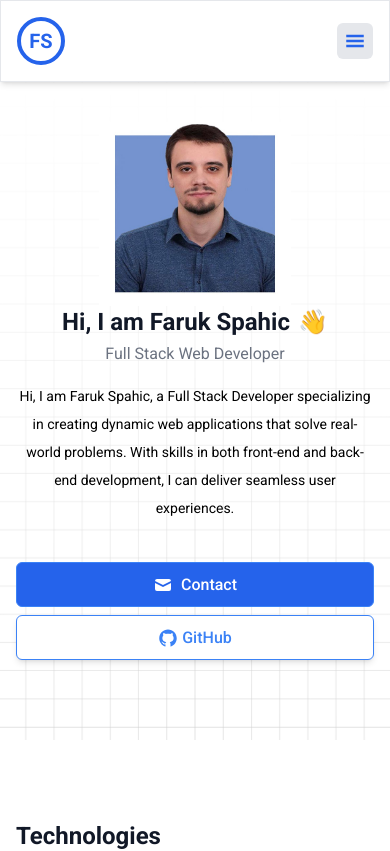
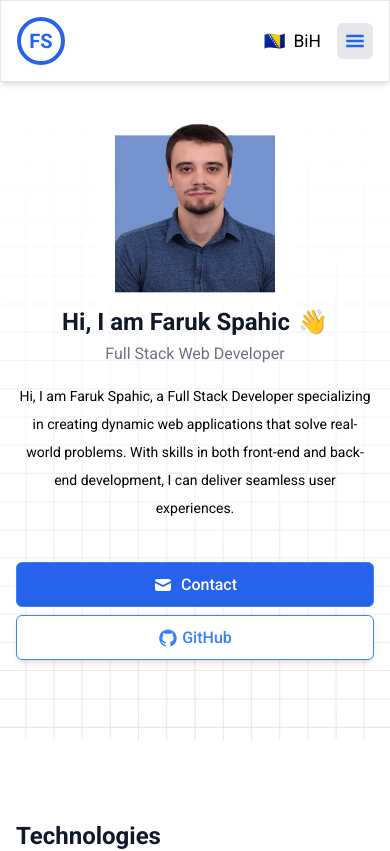
Before and after one commit to Faruk314/portfolio-website, a React (Create React App) app in the folder frontend/: page / in a window 390 px wide. Shown: the top 851 px of the page. Built offline with nearby package versions, Linux system fonts and the light colour scheme.

Commit message:
Added translation modal and language icons

```diff
--- a/frontend/src/components/Navbar.jsx
+++ b/frontend/src/components/Navbar.jsx
@@ -2,10 +2,13 @@ import classNames from "classnames";
 import React, { useState } from "react";
 import { GiHamburgerMenu } from "react-icons/gi";
 import { IoMdClose } from "react-icons/io";
+import getUnicodeFlagIcon from "country-flag-icons/unicode";
+import Translation from "./Translation";
 
 const Navbar = ({ setOpenContact }) => {
   const [isOpen, setIsOpen] = useState(false);
   const [closed, setClosed] = useState(false);
+  const [openTranslations, setOpenTranslations] = useState(false);
 
   const toggleNav = () => {
     setIsOpen(!isOpen);
@@ -25,24 +28,6 @@ const Navbar = ({ setOpenContact }) => {
             <span>F</span>
             <span>S</span>
           </h1>
-
-          <div className="p-2 bg-gray-200 rounded-md md:hidden">
-            {!isOpen && (
-              <GiHamburgerMenu
-                className="text-blue-600 hover:cursor-pointer"
-                size={20}
-                onClick={toggleNav}
-              />
-            )}
-
-            {isOpen && (
-              <IoMdClose
-                className="text-blue-600 hover:cursor-pointer"
-                size={20}
-                onClick={toggleNav}
-              />
-            )}
-          </div>
 
           <div
             className={classNames(
@@ -84,6 +69,26 @@ const Navbar = ({ setOpenContact }) => {
             </div>
           </div>
 
+          <div className="flex items-center text-[1.09rem]">
+            <div className="relative">
+              <button
+                onClick={(e) => {
+                  e.stopPropagation();
+                  setOpenTranslations((prev) => !prev);
+                }}
+                className="flex space-x-2 mr-4 md:mr-0"
+              >
+                <span>{getUnicodeFlagIcon("BA")}</span>
+                <span>BiH</span>
+              </button>
+
+              {openTranslations && (
+                <Translation setOpenTranslations={setOpenTranslations} />
+              )}
+            </div>
+
+            <div className="border-r-2 hidden md:block ml-5 border-gray-300 h-[1.8rem]"></div>
+
             <div className="items-center justify-center hidden md:flex">
               <div className="flex items-center  text-[1.09rem]">
                 <span
@@ -107,11 +112,34 @@ const Navbar = ({ setOpenContact }) => {
                 </span>
 
                 <button
-                onClick={() => setOpenContact(true)}
+                  onClick={() => {
+                    document.body.classList.add("no-overflow");
+                    setOpenContact(true);
+                  }}
                   className="flex ml-5 items-center justify-center w-full px-2 py-[0.6rem] border border-blue-500 space-x-2 font-medium text-white bg-blue-600 rounded-md md:px-4 md:py-2 hover:bg-transparent hover:text-blue-500"
                 >
                   <span>Contact</span>
                 </button>
+              </div>
+            </div>
+
+            <div
+              onClick={toggleNav}
+              className="p-2 bg-gray-200 rounded-md md:hidden"
+            >
+              {!isOpen && (
+                <GiHamburgerMenu
+                  className="text-blue-600 hover:cursor-pointer"
+                  size={20}
+                />
+              )}
+
+              {isOpen && (
+                <IoMdClose
+                  className="text-blue-600 hover:cursor-pointer"
+                  size={20}
+                />
+              )}
             </div>
           </div>
         </div>
--- /dev/null
+++ b/frontend/src/components/Translation.jsx
@@ -0,0 +1,38 @@
+import React, { useEffect, useRef } from "react";
+import getUnicodeFlagIcon from "country-flag-icons/unicode";
+
+const Translation = ({ setOpenTranslations }) => {
+  const modalRef = useRef();
+
+  useEffect(() => {
+    const handleOutsideClick = (event) => {
+      if (modalRef.current && !modalRef.current.contains(event.target)) {
+        setOpenTranslations(false);
+      }
+    };
+
+    document.addEventListener("click", handleOutsideClick);
+
+    return () => {
+      document.removeEventListener("click", handleOutsideClick);
+    };
+  }, []);
+
+  return (
+    <div className="absolute top-10 right-[-2rem] shadow-[0_3px_10px_rgb(0,0,0,0.15)] z-20 bg-white rounded-xl p-2 w-[9rem]">
+      <div ref={modalRef}>
+        <button className="flex space-x-2 hover:bg-gray-200 pl-3 py-2 rounded-xl w-full">
+          <span>{getUnicodeFlagIcon("BA")}</span>
+          <span>BiH</span>
+        </button>
+
+        <button className="flex space-x-2 hover:bg-gray-200 py-2 rounded-xl pl-3 w-full">
+          <span>{getUnicodeFlagIcon("GB")}</span>
+          <span>EN</span>
+        </button>
+      </div>
+    </div>
+  );
+};
+
+export default Translation;
```
Lines whose indentation alone changed are shown as unchanged.
